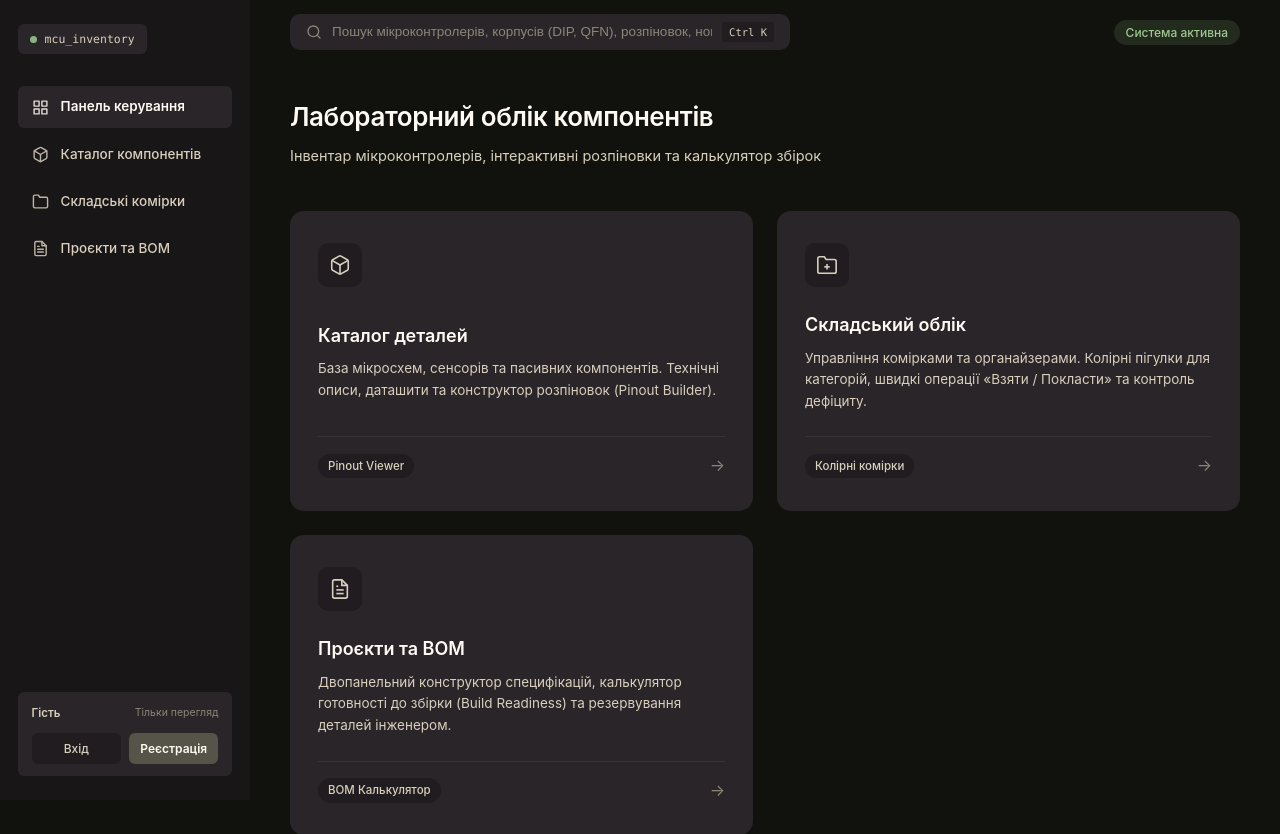
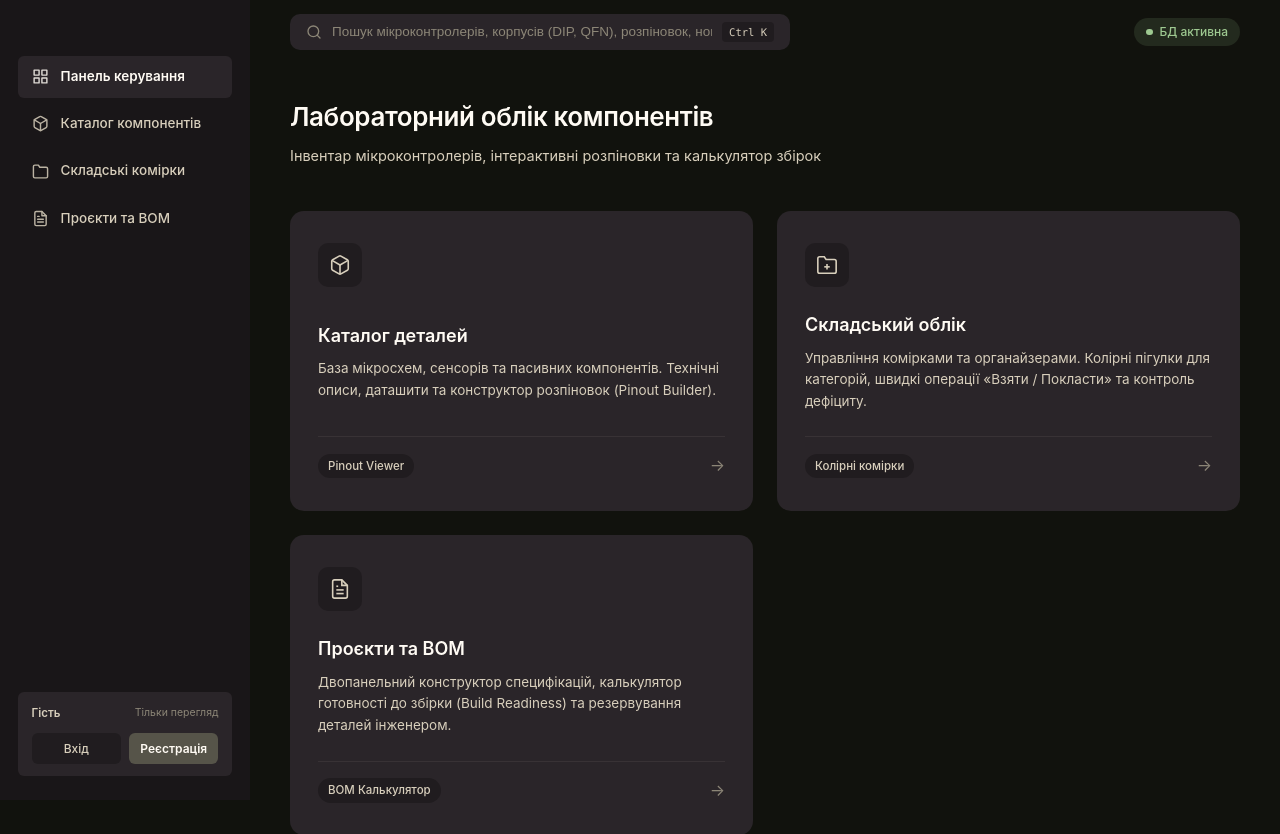
Before and after one commit to dps3d/mcu-inventory-system-Django, a Django app: page / in a window 1280 px wide. Shown: the top 834 px of the page. Run offline with Django 5.2, Linux system fonts and the light colour scheme.

Commit message:
Fix admin user format_html error and implement live MariaDB health check

```diff
--- a/accounts/admin.py
+++ b/accounts/admin.py
@@ -24,10 +24,12 @@ class CustomUserAdmin(BaseUserAdmin):
     def account_status_badge(self, obj):
         if obj.is_active:
             return format_html(
-                '<span style="background: rgba(139, 179, 129, 0.2); color: #2d7a22; font-weight: 600; padding: 2px 8px; border-radius: 9999px; font-size: 11px;">Активний</span>'
+                '<span style="background: rgba(139, 179, 129, 0.2); color: #2d7a22; font-weight: 600; padding: 2px 8px; border-radius: 9999px; font-size: 11px;">{}</span>',
+                "Активний"
             )
         return format_html(
-            '<span style="background: rgba(194, 155, 56, 0.2); color: #9c6c0a; font-weight: 600; padding: 2px 8px; border-radius: 9999px; font-size: 11px;">Очікує схвалення</span>'
+            '<span style="background: rgba(194, 155, 56, 0.2); color: #9c6c0a; font-weight: 600; padding: 2px 8px; border-radius: 9999px; font-size: 11px;">{}</span>',
+            "Очікує схвалення"
         )
     account_status_badge.short_description = "Статус модерації"
 
--- /dev/null
+++ b/config/context_processors.py
@@ -0,0 +1,19 @@
+from django.db import connection
+
+
+def db_health_status(request):
+    """
+    MariaDB Health Check context processor.
+    Pings the default database connection and returns whether it is healthy.
+    """
+    db_healthy = False
+    try:
+        connection.ensure_connection()
+        if connection.is_usable():
+            db_healthy = True
+    except Exception:
+        db_healthy = False
+
+    return {
+        'db_healthy': db_healthy,
+    }
--- a/config/settings.py
+++ b/config/settings.py
@@ -72,6 +72,7 @@ TEMPLATES = [
                 'django.contrib.auth.context_processors.auth',
                 'django.contrib.messages.context_processors.messages',
                 'django.template.context_processors.media',
+                'config.context_processors.db_health_status',
             ],
         },
     },
--- a/static/css/main.css
+++ b/static/css/main.css
@@ -323,15 +323,31 @@ body {
 }
 
 .status-pill {
+    display: inline-flex;
+    align-items: center;
+    gap: 7px;
     font-size: 12px;
-    padding: 5px 12px;
+    padding: 4px 12px;
     border-radius: 9999px;
     font-weight: 500;
+}
+
+.status-pill .status-dot {
+    width: 6.5px;
+    height: 6.5px;
+    border-radius: 50%;
+    background-color: currentColor;
+    display: inline-block;
 }
 
 .status-pill.ready {
     background: rgba(139, 179, 129, 0.15);
     color: #9ec991;
+}
+
+.status-pill.danger {
+    background: rgba(220, 70, 70, 0.15);
+    color: #e07a7a;
 }
 
 /* Content Scrollable */
--- a/templates/base.html
+++ b/templates/base.html
@@ -13,10 +13,6 @@
         <!-- Minimal Sidebar -->
         <aside class="sidebar">
             <div class="sidebar-top">
-                <div class="db-chip">
-                    <span class="db-status-dot"></span>
-                    <span class="db-name">mcu_inventory</span>
-                </div>
             </div>
 
             <nav class="sidebar-menu">
@@ -111,7 +107,15 @@
                     <kbd class="shortcut-key">Ctrl K</kbd>
                 </div>
                 <div class="topbar-right">
-                    <span class="status-pill ready">Система активна</span>
+                    {% if db_healthy %}
+                    <span class="status-pill ready" title="З'єднання з MariaDB встановлено успішно">
+                        <span class="status-dot"></span> БД активна
+                    </span>
+                    {% else %}
+                    <span class="status-pill danger" title="Помилка з'єднання з MariaDB">
+                        <span class="status-dot"></span> БД офлайн
+                    </span>
+                    {% endif %}
                 </div>
             </header>
             {% endblock topbar %}
```
Also changed, not shown: accounts/tests.py (+25 -0 lines).
